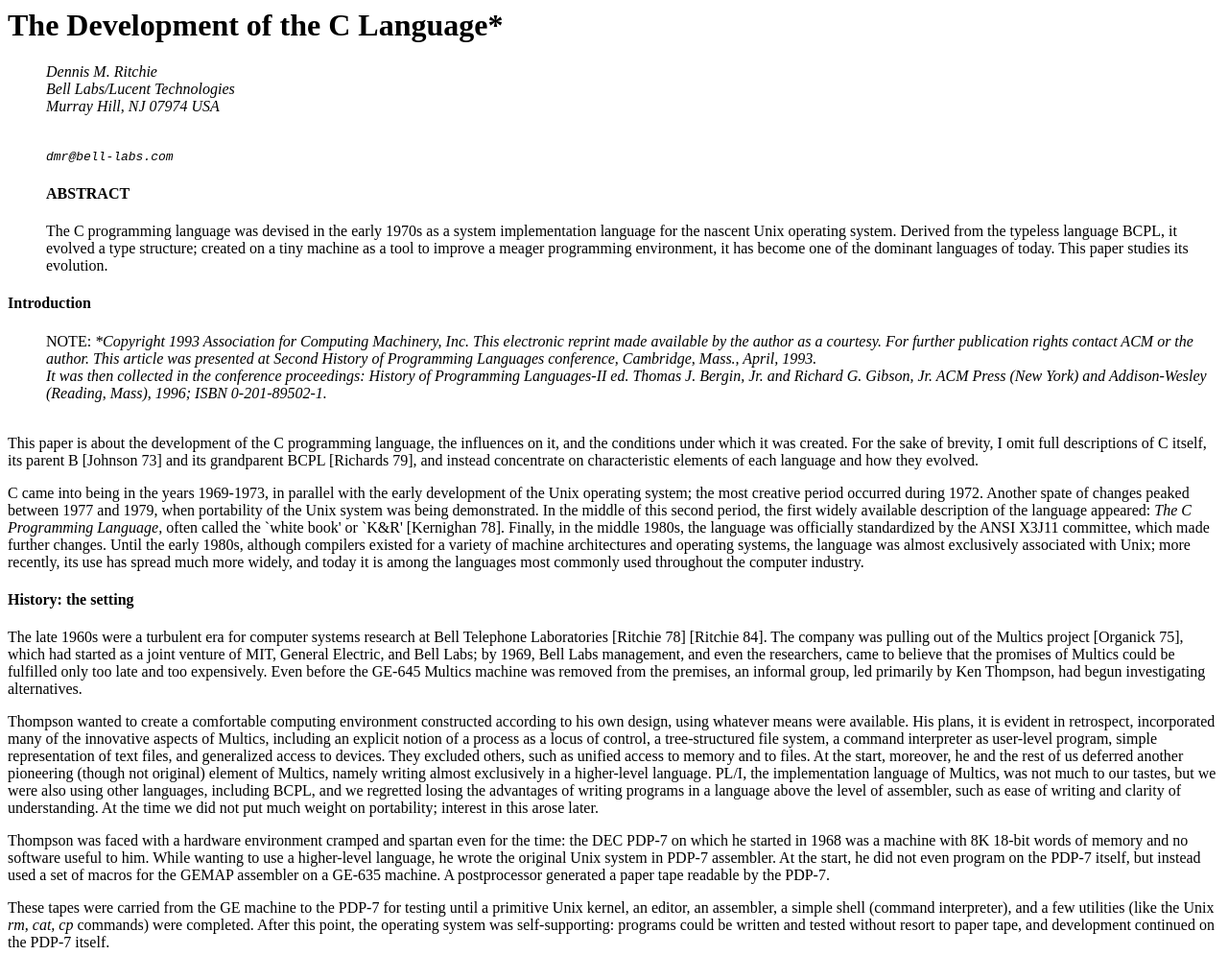
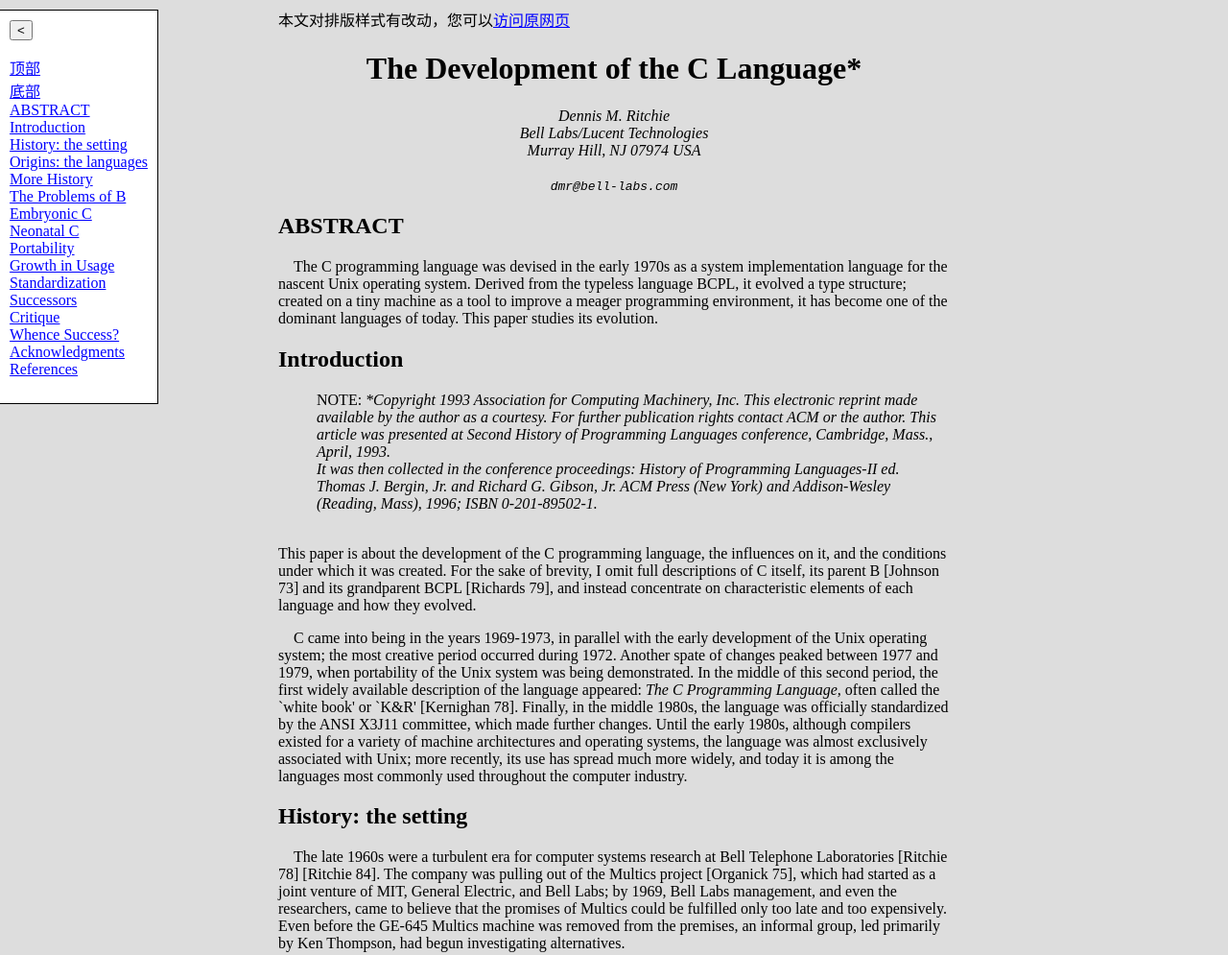
Before and after one commit to LuoSimba/mess, a plain HTML site: page clang/history.html in a window 1280 px wide. Shown: the top 995 px of the page at 96% size. Drawn offline with Linux system fonts and the light colour scheme.

Commit message:
DMR 谈关于 C 的历史(排版样式)

```diff
--- a/clang/history.html
+++ b/clang/history.html
@@ -1,18 +1,77 @@
-
-<!-- saved from url=(0048)https://www.bell-labs.com/usr/dmr/www/chist.html -->
-<html><head><meta http-equiv="Content-Type" content="text/html; charset=UTF-8"><title>
-Chistory
-</title>
-</head><body bgcolor="#FFFFFF" text="#000000" link="#0000FF" vlink="#330088" alink="#FF0044">
-<h1>The Development of the C Language*
-</h1>
-<dl><dd><i>Dennis M. Ritchie<br>
-Bell Labs/Lucent Technologies<br>
-Murray Hill, NJ 07974  USA<br>
-<br> <br>
-<tt>dmr@bell-labs.com</tt>
-</i></dd></dl>
-<dl><dd><h4>ABSTRACT</h4>
+<!DOCTYPE HTML>
+
+<html>
+<head>
+<meta charset="UTF-8">
+<title>The Development of the C Lanuage</title>
+<style type="text/css">
+body { max-width: 700px; margin:0 auto; padding: 8px; background: #ddd; }
+h1 { text-align:center; }
+p { text-indent: 1em; }
+#AUTHOR { text-align:center; }
+#LeftMenu { background:white; position:fixed; left: -1px; top:10px; border:1px solid black; padding: 10px; }
+#LeftMenuContent { list-style:none; padding:0; }
+</style>
+<script type="text/javascript">
+function TEXT(str) { return document.createTextNode(str); }
+function toggleMenu(btn) {
+    var mc = document.getElementById("LeftMenuContent");
+    if (mc.style.display == 'none') {
+       mc.style.display = '';
+       btn.innerText = '<';
+    } else {
+       mc.style.display = 'none';
+       btn.innerText = '>';
+    }
+}
+
+window.onload = function () {
+    var list = document.getElementsByTagName("h2");
+    var menuContent = document.getElementById("LeftMenuContent");
+
+    for (var i = 0; i < list.length; i ++) {
+        var hnode = list.item(i);
+        var li = document.createElement('li');
+        var a  = document.createElement('a');
+        a.href = '#' + hnode.id;
+        a.appendChild(TEXT(hnode.innerText));
+        li.appendChild(a);
+        menuContent.appendChild(li);
+    }
+};
+</script>
+</head>
+
+<body id="TOP" link="#0000FF" vlink="#330088" alink="#FF0044">
+
+本文对排版样式有改动，您可以<a href="https://www.bell-labs.com/usr/dmr/www/chist.html">访问原网页</a>
+
+
+<div id="LeftMenu">
+    <button onclick="toggleMenu(this)">&lt;</button>
+
+    <ul id="LeftMenuContent">
+        <li><a href="#TOP">顶部</a></li>
+        <li><a href="#BOT">底部</a></li>
+    </ul>
+</div>
+
+
+<h1>The Development of the C Language*</h1>
+
+<div id="AUTHOR">
+    <i>Dennis M. Ritchie<br>
+        Bell Labs/Lucent Technologies<br>
+        Murray Hill, NJ 07974  USA<br>
+        <br>
+        <tt>dmr@bell-labs.com</tt>
+        </i>
+</div>
+
+
+<h2 id="CH_ABSTRACT">ABSTRACT</h2>
+
+<p>
 The C programming language was devised in the early 1970s as a system
 implementation language for the nascent Unix operating system.
 Derived from the typeless language BCPL, it evolved
@@ -21,11 +80,10 @@ created on a tiny machine as a tool to improve
 a meager programming environment, it has become
 one of the dominant languages of today.
 This paper studies its evolution.
-</dd></dl>
-<h4>Introduction
-</h4>
-<p>
-</p>
+</p>
+
+<h2 id="CH_INTRO">Introduction</h2>
+
 <dl>
 <dt></dt><dt> </dt><dd>
 NOTE:<i> *Copyright 1993 Association for Computing Machinery, Inc.
@@ -41,6 +99,7 @@ ACM Press (New York) and Addison-Wesley (Reading, Mass), 1996;
 ISBN 0-201-89502-1.
 </i></dd><dt> </dt><dd></dd></dl>
 <br>
+
 This paper is about the development of the C programming language,
 the influences on it,
 and the conditions under which it was created.
@@ -67,8 +126,9 @@ associated with Unix;
 more recently, its use has spread much more widely, and today it
 is among the languages most commonly used throughout the computer industry.
 </p>
-<h4>History: the setting
-</h4>
+
+
+<h2 id="CH_HIS_SETTING">History: the setting</h2>
 <p>
 The late 1960s were a turbulent era
 for computer systems research at Bell Telephone Laboratories
@@ -82,6 +142,7 @@ only too late and too expensively.  Even before the GE-645 Multics
 machine was removed from the premises, an informal group, led
 primarily by Ken Thompson, had begun investigating alternatives.
 </p>
+
 <p>
 Thompson wanted to create a comfortable computing
 environment constructed according to his own design, using whatever
@@ -105,6 +166,7 @@ of understanding.
 At the time we did not put much weight
 on portability; interest in this arose later.
 </p>
+
 <p>
 Thompson was faced with
 a hardware environment cramped and spartan even for the time:
@@ -119,6 +181,7 @@ GE-635 machine.
 A postprocessor
 generated a paper tape readable by the PDP-7.
 </p>
+
 <p>
 These tapes were
 carried from the GE machine to the PDP-7 for testing until a primitive Unix kernel,
@@ -131,6 +194,7 @@ were completed.  After this point, the operating system was self-supporting:
 programs could be written and tested without resort to paper tape,
 and development continued on the PDP-7 itself.
 </p>
+
 <p>
 Thompson's PDP-7 assembler outdid even DEC's in simplicity;
 it evaluated expressions and emitted the corresponding bits.
@@ -147,6 +211,7 @@ and a means of specifying another name explicitly,
 it was retained as the default executable
 result of a compilation.)
 </p>
+
 <p>
 Not long after Unix first ran on the PDP-7, in 1969, Doug McIlroy created
 the new system's first higher-level language: an implementation of
@@ -156,6 +221,7 @@ style that combines context-free syntax notation with
 procedural elements.  McIlroy and Bob Morris had used TMG to write the early
 PL/I compiler for Multics.
 </p>
+
 <p>
 Challenged by McIlroy's feat in reproducing TMG,
 Thompson decided that Unix—possibly it had not even been
@@ -176,8 +242,9 @@ Bon in turn was named either after his wife Bonnie,
 or (according to an encyclopedia quotation in its manual),
 after a religion whose rituals involve the murmuring of magic formulas.
 </p>
-<h4>Origins: the languages
-</h4>
+
+<h2 id="CH_ORIGIN">Origins: the languages</h2>
+
 <p>
 BCPL was
 designed by Martin Richards in the mid-1960s while he was visiting MIT,
@@ -195,6 +262,7 @@ during the final throes of Multics's life at Bell Labs
 and immediately after, it was the language of choice
 among the group of people who would later become involved with Unix.
 </p>
+
 <p>
 BCPL, B, and C all fit firmly in the traditional
 procedural family typified by Fortran and Algol 60.
@@ -211,6 +279,7 @@ closures.  At the same time, their abstractions lie at a sufficiently
 high level that, with care, portability between machines can
 be achieved.
 </p>
+
 <p>
 BCPL, B and C differ syntactically in many details, but broadly
 they are similar.
@@ -225,6 +294,7 @@ recognizes
 separate compilation, and provides a means for including
 text from named files.
 </p>
+
 <p>
 Several syntactic and lexical mechanisms of BCPL are
 more elegant and regular than those of B and C.
@@ -239,11 +309,14 @@ most statements with semicolons.
 In spite of the differences, most of the statements and operators of BCPL map
 directly into corresponding B and C.
 </p>
+
 <p>
 Some of the structural differences between BCPL and B
 stemmed from limitations on intermediate memory.
 For example, BCPL declarations may take the form
-</p><dl><dt></dt><dd><tt><pre>let P1 be <i>command</i>
+</p>
+
+<dl><dt></dt><dd><tt><pre>let P1 be <i>command</i>
 and P2 be <i>command</i>
 and P3 be <i>command</i>
  ...
@@ -268,6 +341,7 @@ Storage limitations on the B compiler demanded a one-pass technique in which
 output was generated as soon as possible, and the syntactic
 redesign that made this possible was carried forward into C.
 <p></p>
+
 <p>
 Certain less pleasant aspects of BCPL owed to its own technological
 problems and were consciously
@@ -285,6 +359,7 @@ Later implementations of B, and all those of C, use a conventional
 linker to resolve external names occurring in files compiled separately,
 instead of placing the burden of assigning offsets on the programmer.
 </p>
+
 <p>
 Other fiddles in the transition from BCPL to B were introduced as
 a matter of taste, and some remain controversial, for example the decision
@@ -310,6 +385,7 @@ followed by a list of names, and C
 not only followed this style but ornamented it by
 placing its type keywords at the start of declarations.
 </p>
+
 <p>
 Not every difference between the BCPL language documented in
 Richards's book
@@ -331,6 +407,7 @@ statement
 owes to divergent
 evolution rather than conscious change.
 </p>
+
 <p>
 In contrast to the pervasive syntax variation that occurred
 during the creation of B, the core semantic content of BCPL—its
@@ -362,6 +439,7 @@ refers to the contents of the pointed-to cell, either
 as a value in an expression or as the target of
 an assignment.
 </p>
+
 <p>
 Because pointers in BCPL and B are merely integer indices
 in the memory array, arithmetic on them is meaningful:
@@ -434,8 +512,9 @@ B provided corresponding routines, but people more often used
 other library functions that accessed or replaced individual
 characters in a string.
 </p>
-<h4>More History
-</h4>
+
+<h2 id="CH_MORE_HIS">More History</h2>
+
 <p>
 After the TMG version of B was working, Thompson rewrote B in itself
 (a bootstrapping step).
@@ -459,6 +538,7 @@ instead of
 ; this mistake, repaired in 1976, was induced by a seductively easy
 way of handling the first form in B's lexical analyzer.)
 </p>
+
 <p>
 Thompson went a step further by inventing the
 <tt>++</tt>
@@ -490,6 +570,7 @@ the translation of
 was smaller than that of
 <tt>x=x+1</tt>.
 </p>
+
 <p>
 The B compiler on the PDP-7 did not generate machine instructions,
 but instead `threaded code' [Bell 72], an interpretive scheme in which
@@ -498,6 +579,7 @@ of a sequence of addresses of code fragments that perform the
 elementary operations.
 The operations typically—in particular for B—act on a simple stack machine.
 </p>
+
 <p>
 On the PDP-7 Unix system, only a few things were written in B except B itself,
 because the machine was too small and too slow to do more than
@@ -522,6 +604,7 @@ that ran on an 18-bit machine with 4K words of user address space.
 This project was possible only because of the simplicity
 of the B language and its run-time system.
 </p>
+
 <p>
 Although we entertained occasional thoughts
 about implementing one of the major languages of the time like Fortran,
@@ -530,6 +613,7 @@ much simpler and smaller tools were called for.
 All these languages influenced our work,
 but it was more fun to do things on our own.
 </p>
+
 <p>
 By 1970, the Unix project had shown enough promise that we were
 able to acquire the new DEC PDP-11.
@@ -555,6 +639,7 @@ Once its disk appeared, we quickly migrated to it after
 transliterating assembly-language commands to the PDP-11 dialect, and
 porting those already in B.
 </p>
+
 <p>
 By 1971, our miniature computer center was beginning to have users.
 We all wanted to create interesting software more easily.
@@ -566,8 +651,9 @@ first version of the
 <i>yacc</i>
 parser-generator [Johnson 79a].
 </p>
-<h4>The Problems of B
-</h4>
+
+<h2 id="CH_PROBLEM_B">The Problems of B</h2>
+
 <p>
 The machines on which we first used BCPL and then B were word-addressed,
 and these languages' single data type, the `cell,' comfortably
@@ -580,6 +666,7 @@ cells and then repack, or to access and replace
 individual characters,
 began to feel awkward, even silly, on a byte-oriented machine.
 </p>
+
 <p>
 Second, although the original PDP-11 did not provide for floating-point
 arithmetic,
@@ -591,6 +678,7 @@ only because on the relevant machines, a single word
 was large enough to contain a floating-point number;
 this was not true on the 16-bit PDP-11.
 </p>
+
 <p>
 Finally, the B and BCPL model implied overhead in dealing
 with pointers: the language rules, by defining a pointer
@@ -600,6 +688,7 @@ Each pointer reference
 generated a run-time scale conversion from the pointer to the
 byte address expected by the hardware.
 </p>
+
 <p>
 For all these reasons, it seemed that a typing scheme
 was necessary to cope
@@ -608,6 +697,7 @@ coming floating-point hardware.
 Other issues, particularly type safety and interface checking, did not
 seem as important then as they became later.
 </p>
+
 <p>
 Aside from the problems with the language itself, the B compiler's
 threaded-code technique yielded programs
@@ -615,6 +705,7 @@ so much slower than their assembly-language counterparts
 that we discounted the possibility of recoding the
 operating system or its central utilities in B.
 </p>
+
 <p>
 In 1971 I began to extend the B language by adding a character type
 and also rewrote its compiler to generate PDP-11 machine instructions
@@ -625,8 +716,9 @@ capable of producing programs fast and small enough
 to compete with assembly language.
 I called the slightly-extended language NB, for `new B.'
 </p>
-<h4>Embryonic C
-</h4>
+
+<h2 id="CH_EMB">Embryonic C</h2>
+
 <p>
 NB existed so briefly that no full description of
 it was written.
@@ -797,8 +889,9 @@ I decided to follow the single-letter style and called it C,
 leaving open the question whether the name represented
 a progression through the alphabet or through the letters in BCPL.
 </p>
-<h4>Neonatal C
-</h4>
+
+<h2 id="CH_NEO">Neonatal C</h2>
+
 <p>
 Rapid changes continued after the language had been named,
 for example
@@ -918,8 +1011,9 @@ preprocessor with the rest of the language
 and the imprecision of its description in early reference
 manuals.
 </p>
-<h4>Portability
-</h4>
+
+<h2 id="CH_PORT">Portability</h2>
+
 <p>
 By early 1973, the essentials of
 modern C were complete.
@@ -1017,8 +1111,9 @@ compiler to produce
 [Johnson 79b],
 which scanned a set of files and remarked on dubious constructions.
 </p>
-<h4>Growth in Usage
-</h4>
+
+<h2 id="CH_GROWTH">Growth in Usage</h2>
+
 <p>
 The success of our portability experiment on the
 Interdata 8/32 soon led to another by Tom London and John Reiser
@@ -1050,8 +1145,9 @@ At the start of the decade, nearly every compiler was based on Johnson's
 <i>pcc</i>;
 by 1985 there were many independently-produced compiler products.
 </p>
-<h4>Standardization
-</h4>
+
+<h2 id="CH_STAND">Standardization</h2>
+
 <p>
 By 1982 it was clear that C needed formal standardization.
 The best approximation to a standard,
@@ -1194,8 +1290,9 @@ with vector or other advanced architectural features.
 Not all the possible extensions are specifically numerical; they
 include a notation for structure literals.
 </p>
-<h4>Successors
-</h4>
+
+<h2 id="CH_SUCC">Successors</h2>
+
 <p>
 C and even B have several direct descendants, though they
 do not rival Pascal in generating progeny.
@@ -1224,8 +1321,9 @@ Modula 3 [Nelson 91] and
 Eiffel
 [Meyer 88].
 </p>
-<h4>Critique
-</h4>
+
+<h2 id="CH_CRIT">Critique</h2>
+
 <p>
 Two ideas are most characteristic of C among languages of its class:
 the relationship between arrays and pointers,
@@ -1437,8 +1535,9 @@ by a library routine and
 the burden of managing it is placed on
 the programmer: C is hostile to automatic garbage collection.
 </p>
-<h4>Whence Success?
-</h4>
+
+<h2 id="CH_WHEN">Whence Success?</h2>
+
 <p>
 C has become successful to an extent far surpassing any early
 expectations.  What qualities contributed to its widespread use?
@@ -1505,8 +1604,9 @@ efficient enough
 to displace assembly language, yet sufficiently abstract and fluent to
 describe algorithms and interactions in a wide variety of environments.
 </p>
-<h4>Acknowledgments
-</h4>
+
+<h2 id="CH_ACK">Acknowledgments</h2>
+
 <p>
 It is worth summarizing compactly the roles of the direct contributors to today's
 C language.
@@ -1533,8 +1633,8 @@ I thank Brian Kernighan, Doug McIlroy, Dave Prosser, Peter
 Nelson, Rob Pike, Ken Thompson, and HOPL's referees
 for advice in the preparation of this paper.
 </p>
-<h4>References
-</h4>
+
+<h2 id="CH_REF">References</h2>
 <br> <br>
 <dl compact="">
 <dt>[ANSI 89]</dt><dd>
@@ -1700,7 +1800,8 @@ language Algol 68,'  Acta Informatica
 pp. 1-236.
 </dd></dl>
 <br> <br>
-<a href="http://www.lucent.com/copyright.html">
+<a id="BOT" href="http://www.lucent.com/copyright.html">
 Copyright</a> © 2003 Lucent Technologies Inc.  All rights reserved.
 
-</body></html>
+</body>
+</html>
```
